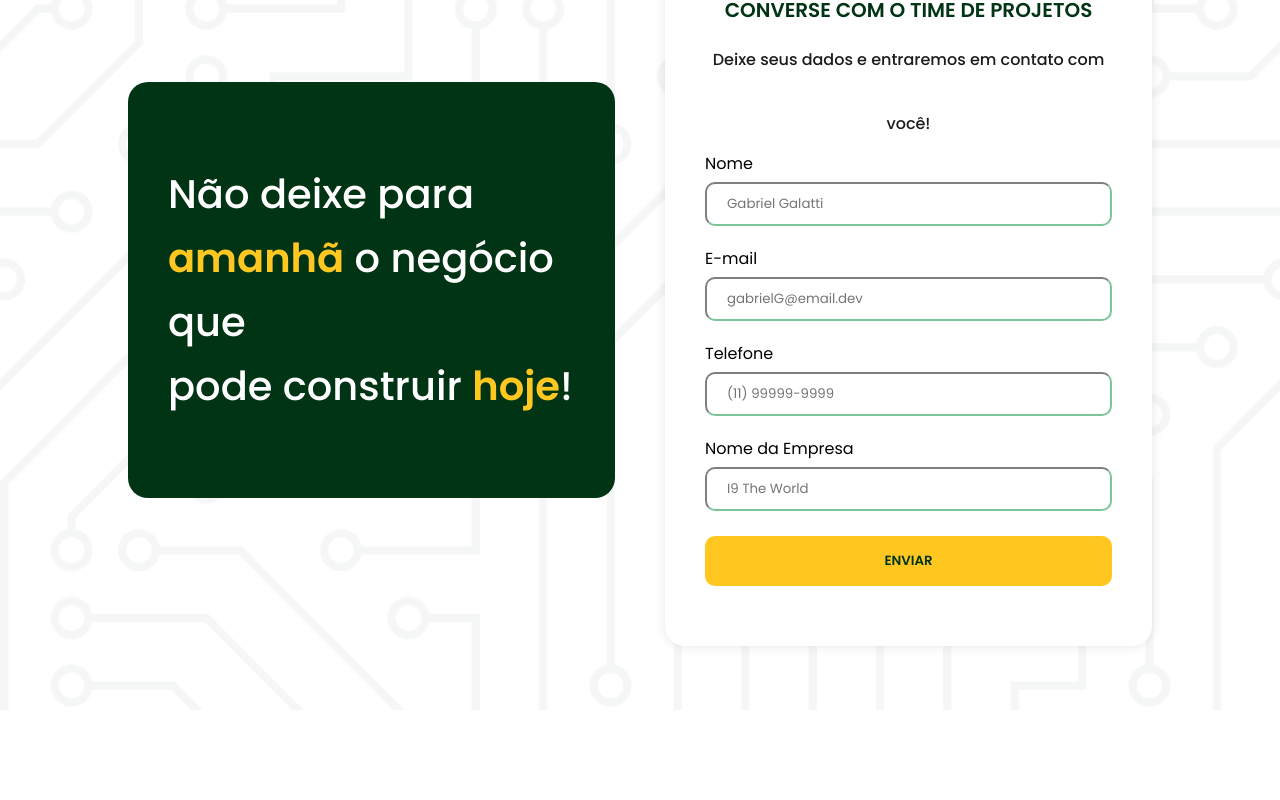
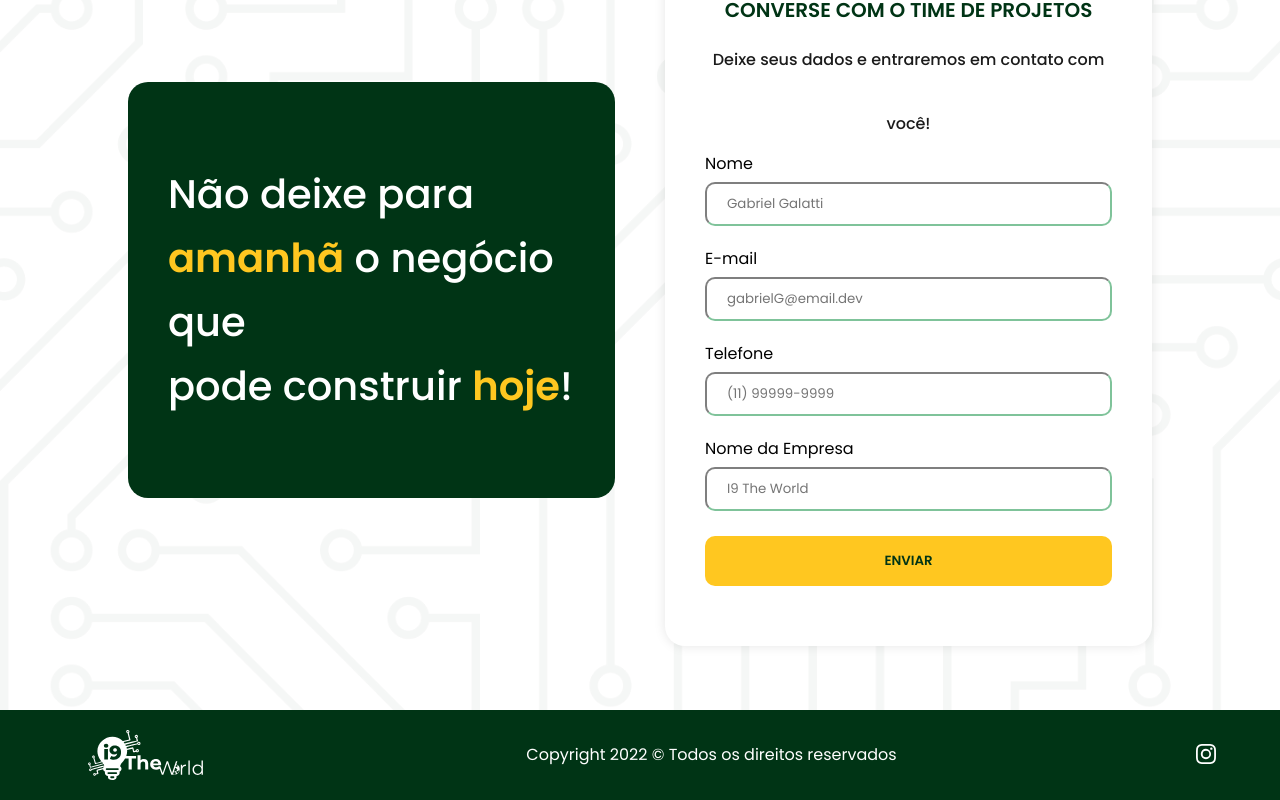
Before and after one commit to GabrielGalatti/i9-site, a Next.js app: page / in a window 1280 px wide. Shown: the part 3953-4753 px from the top of the page. Before the commit the page ends 4663 px from the top, so only its background shows below. Built offline with nearby package versions, Linux system fonts and the light colour scheme.

Commit message:
Footer Template

```diff
--- a/src/components/atoms/Logo.tsx
+++ b/src/components/atoms/Logo.tsx
@@ -6,7 +6,6 @@ const Logo = ({ color = "#003415" }: LogoProps) => {
   return (
     <svg
       width="163"
-      height="71"
       viewBox="0 0 163 71"
       fill="none"
       xmlns="http://www.w3.org/2000/svg"
--- a/src/components/atoms/StyledText.tsx
+++ b/src/components/atoms/StyledText.tsx
@@ -4,8 +4,8 @@ import { poppins } from "../../config/fonts";
 
 type StyledTextProps = {
   text: string;
-  boldColor: COLORS;
-  regularColor: COLORS;
+  boldColor?: COLORS;
+  regularColor?: COLORS;
   size: `${number}px`;
   lineHeight?: `${number}px`;
   textAlign?: "center" | "left" | "right";
@@ -15,8 +15,8 @@ type StyledTextProps = {
 
 const StyledText = ({
   text,
-  boldColor,
-  regularColor,
+  boldColor = COLORS.PRIMARY,
+  regularColor = COLORS.TEXT,
   size,
   lineHeight = "64px",
   textAlign = "left",
--- /dev/null
+++ b/src/components/templates/Footer.tsx
@@ -0,0 +1,39 @@
+import { Box, Flex, Icon } from "@chakra-ui/react";
+import { BsInstagram } from "react-icons/bs";
+import { COLORS } from "../../config/colors";
+import Logo from "../atoms/Logo";
+import StyledText from "../atoms/StyledText";
+
+type FooterProps = {
+  footerText: string;
+  instagramLink: string;
+};
+
+const Footer = ({ footerText, instagramLink }: FooterProps) => {
+  return (
+    <Box
+      display="flex"
+      justifyContent="space-between"
+      alignItems="center"
+      px="5%"
+      py="20px"
+      bgColor={COLORS.PRIMARY}
+    >
+      <Flex h="50px">
+        <Logo color={COLORS.WHITE} />
+      </Flex>
+      <StyledText
+        regularColor={COLORS.WHITE}
+        text={footerText}
+        size="16px"
+        textAlign="center"
+        lineHeight="16px"
+      />
+      <a href={instagramLink}>
+        <Icon as={BsInstagram} color={COLORS.WHITE} boxSize={20} />
+      </a>
+    </Box>
+  );
+};
+
+export default Footer;
--- a/src/pages/index.tsx
+++ b/src/pages/index.tsx
@@ -1,5 +1,6 @@
 import Head from "next/head";
 import ContactForm from "../components/templates/ContactForm";
+import Footer from "../components/templates/Footer";
 import HomeTemplate from "../components/templates/HomeTemplate";
 import Process from "../components/templates/Process";
 import SpecialCase from "../components/templates/SpecialCase";
@@ -112,6 +113,10 @@ export default function Home() {
         onSubmit={(data) => console.log(data)}
         submitLabel="ENVIAR"
       />
+      <Footer
+        footerText="Copyright 2022 © Todos os direitos reservados"
+        instagramLink="/"
+      />
     </>
   );
 }
```
